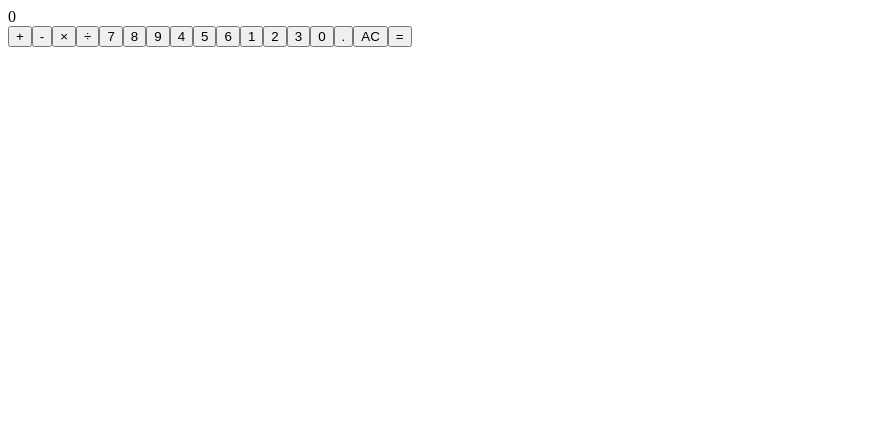
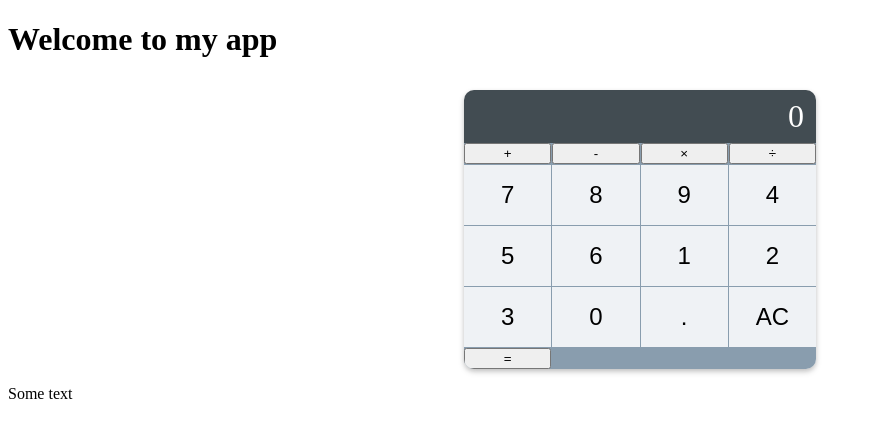
Before and after one commit to martinaaa96/react-project, a React (Create React App) app: page / in a window 1280 px wide. Shown: the top 438 px of the page, without its empty margins (0-873 px from the left). Built offline with nearby package versions, Linux system fonts and the light colour scheme.

Commit message:
some css for calculator

```diff
--- a/src/App.js
+++ b/src/App.js
@@ -3,10 +3,11 @@ import Calculator from "./components/Calculator";
 
 function App() {
   return (
-    <>
-
-    <Calculator/>
-    </>
+    <div>
+      <h1>Welcome to my app</h1>
+      <Calculator/>
+      <p>Some text</p>
+    </div>
   );
 }
 
--- a/src/components/Buttons.js
+++ b/src/components/Buttons.js
@@ -1,19 +1,21 @@
+import style from '../css/App.module.css'
+
 export default function Buttons(){
 
     return (
         <>
-        <button className="calculator__key">7</button>
-        <button className="calculator__key">8</button>
-        <button className="calculator__key">9</button>
-        <button className="calculator__key">4</button>
-        <button className="calculator__key">5</button>
-        <button className="calculator__key">6</button>
-        <button className="calculator__key">1</button>
-        <button className="calculator__key">2</button>
-        <button className="calculator__key">3</button>
-        <button className="calculator__key">0</button>
-        <button className="calculator__key">.</button>
-        <button className="calculator__key">AC</button>
+        <button className={style["calculator__key"]}>7</button>
+        <button className={style["calculator__key"]}>8</button>
+        <button className={style["calculator__key"]}>9</button>
+        <button className={style["calculator__key"]}>4</button>
+        <button className={style["calculator__key"]}>5</button>
+        <button className={style["calculator__key"]}>6</button>
+        <button className={style["calculator__key"]}>1</button>
+        <button className={style["calculator__key"]}>2</button>
+        <button className={style["calculator__key"]}>3</button>
+        <button className={style["calculator__key"]}>0</button>
+        <button className={style["calculator__key"]}>.</button>
+        <button className={style["calculator__key"]}>AC</button>
         </>
     )
 }
--- a/src/components/Calculator.js
+++ b/src/components/Calculator.js
@@ -1,16 +1,19 @@
 import Buttons from "./Buttons";
 import Operator from "./Operator";
 import Output from "./Output";
+import React from "react";
+import style from '../css/App.module.css'
+
 
 export default function Calculator(){
 
     return (
-        <div className="calculator">
+        <div className={style["calculator"]}>
         <Output/>
-        <div className="calculator__keys">
+        <div className={style["calculator__keys"]}>
           <Operator/>
          <Buttons/>
-          <button className="calculator__key calculator__key--enter">=</button>
+          <button className={style["calculator__key calculator__key--enter"]}>=</button>
         </div>
       </div>
 
--- a/src/components/Operator.js
+++ b/src/components/Operator.js
@@ -1,10 +1,12 @@
+import style from '../css/App.module.css'
+
 export default function Operator(){
     return (
         <>
-        <button className="calculator__key calculator__key--operator">+</button>
-          <button className="calculator__key calculator__key--operator">-</button>
-          <button className="calculator__key calculator__key--operator">&times;</button>
-          <button className="calculator__key calculator__key--operator">÷</button>
+        <button className={style["calculator__key calculator__key--operator"]}>+</button>
+          <button className={style["calculator__key calculator__key--operator"]}>-</button>
+          <button className={style["calculator__key calculator__key--operator"]}>&times;</button>
+          <button className={style["calculator__key calculator__key--operator"]}>÷</button>
           </>
     )
 }
--- a/src/components/Output.js
+++ b/src/components/Output.js
@@ -1,5 +1,7 @@
+import style from '../css/App.module.css'
+
 export default function Output(){
     return (
-        <div className="calculator__output">0</div>
+        <div className={style["calculator__output"]}>0</div>
     )
 }
--- /dev/null
+++ b/src/css/App.module.css
@@ -0,0 +1,57 @@
+div .calculator {
+    border-radius: 10px;
+  box-shadow: 0px 3px 6px 0px rgba(0, 0, 0, 0.15), 0px 2px 4px 0px rgba(0, 0, 0, 0.12);
+  margin-inline-start: auto;
+  margin-inline-end: auto;
+  margin-block-start: 2em;
+  max-inline-size: 22rem;
+  overflow: hidden;;
+}
+
+.calculator__output {
+    background: hsl(202, 11%, 29%);
+  color: hsl(255, 100%, 100%);
+  font-size: 2rem;
+  padding-block-start: 0.5rem;
+  padding-block-end: 0.5rem;
+  padding-inline-end: 0.75rem;
+  text-align: end;
+}
+
+.calculator__keys {
+    display: grid;
+  grid-template-columns: repeat(4, 1fr);
+  grid-gap: 1px;
+  background: hsl(207, 19%, 61%);
+}
+
+.calculator__key {
+    background: hsl(210, 25%, 95%);
+  border: none;
+  padding-block-start: 1rem;
+  padding-block-end: 1rem;
+  padding-inline-end: 1.25rem;
+  padding-inline-start: 1.25rem;
+  font-size: 1.5rem;
+}
+.calculator__key:active,
+.calculator__key:focus {
+  box-shadow: 0 0 8px 0 rgba(0, 0, 0, 0.3) inset;
+  outline: none;
+}
+
+.calculator__key--operator {
+    background: hsl(208, 25%, 86%);
+}
+.calculator__key--operator:active {
+    background: hsl(208, 24%, 80%);
+  }
+
+.calculator__key--enter {
+
+    border-radius: 10px;
+    overflow: hidden;
+    grid-column: 4 / 5;
+    grid-row: 2/ 4;
+    background: hsl(357, 100%, 72%)
+}
```
